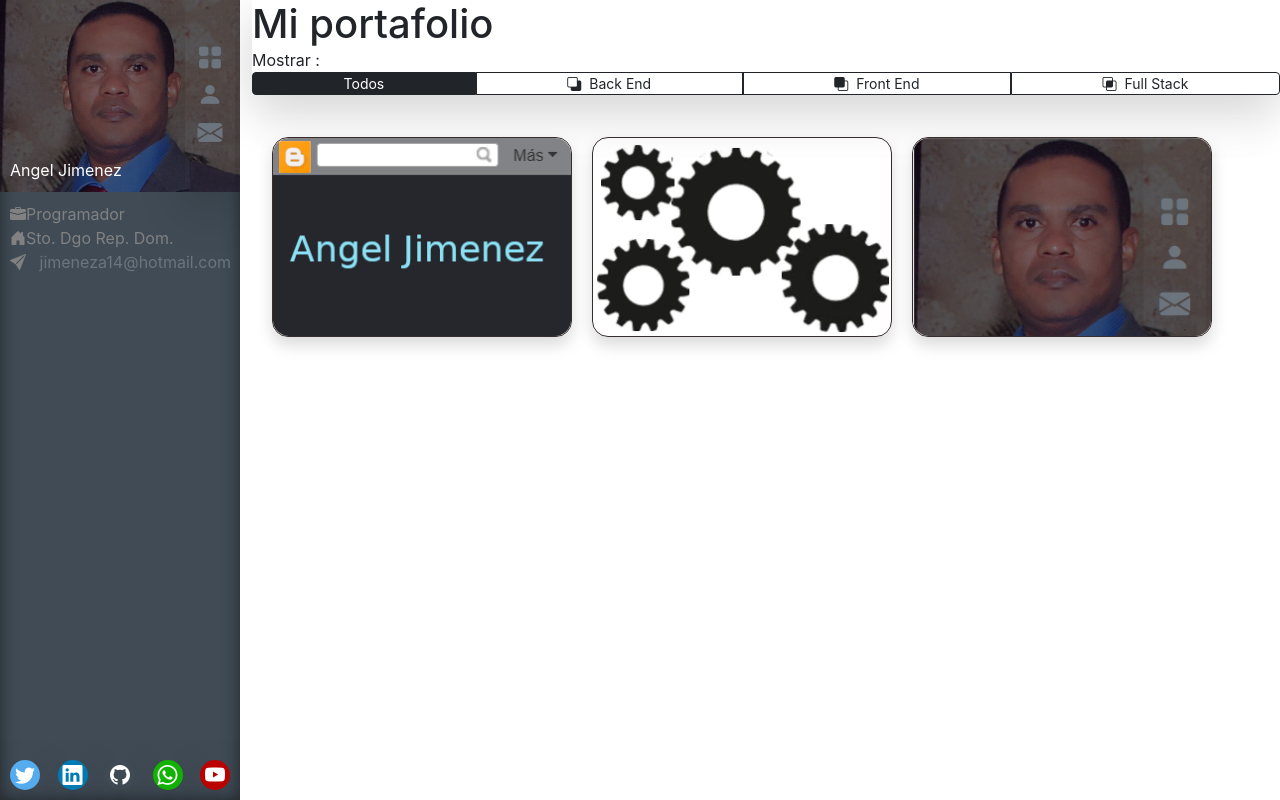
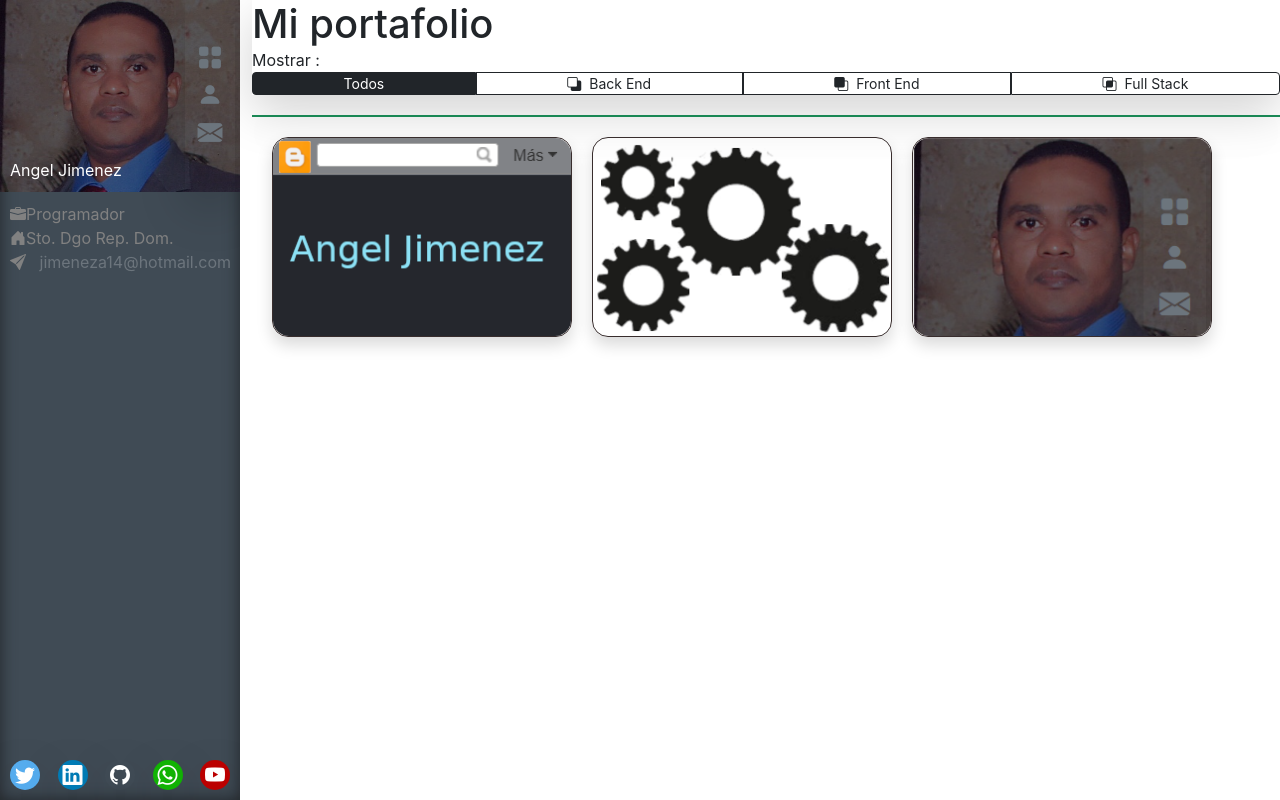
Before and after one commit to jimeneza14/cv, a React (Create React App) app: page / in a window 1280 px wide. Built offline with nearby package versions, Linux system fonts and the light colour scheme.

Commit message:
Visualizar linea horizontal en el portafolio

```diff
--- a/src/components/Portfolio/Portfolio.css
+++ b/src/components/Portfolio/Portfolio.css
@@ -22,7 +22,7 @@
 
 .portfoliodiv {
   height: 2px;
-  /* background-color: dimgrey; */
+  background-color: var(--bs-success);
   margin: 20px 0px !important;
 }
 
```
